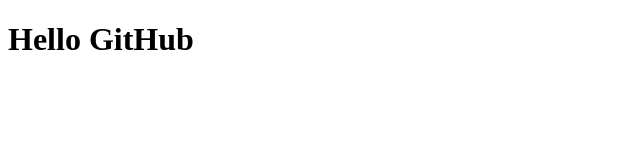
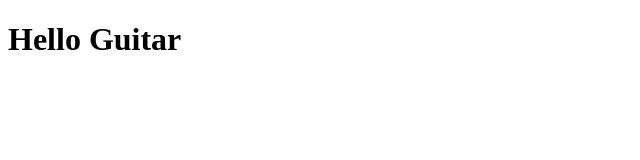
Before and after one commit to thefongbeer437/day2-p1, a plain HTML site: page index.html in a window 1280 px wide. Shown: the full height of the page, 0-640 px from the left. Drawn offline with Linux system fonts and the light colour scheme.

Commit message:
Edit Yes +++

```diff
--- a/index.html
+++ b/index.html
@@ -5,6 +5,6 @@
     <title>Title</title>
 </head>
 <body>
-<h1>Hello GitHub</h1>
+<h1>Hello Guitar</h1>
 </body>
 </html>
```
